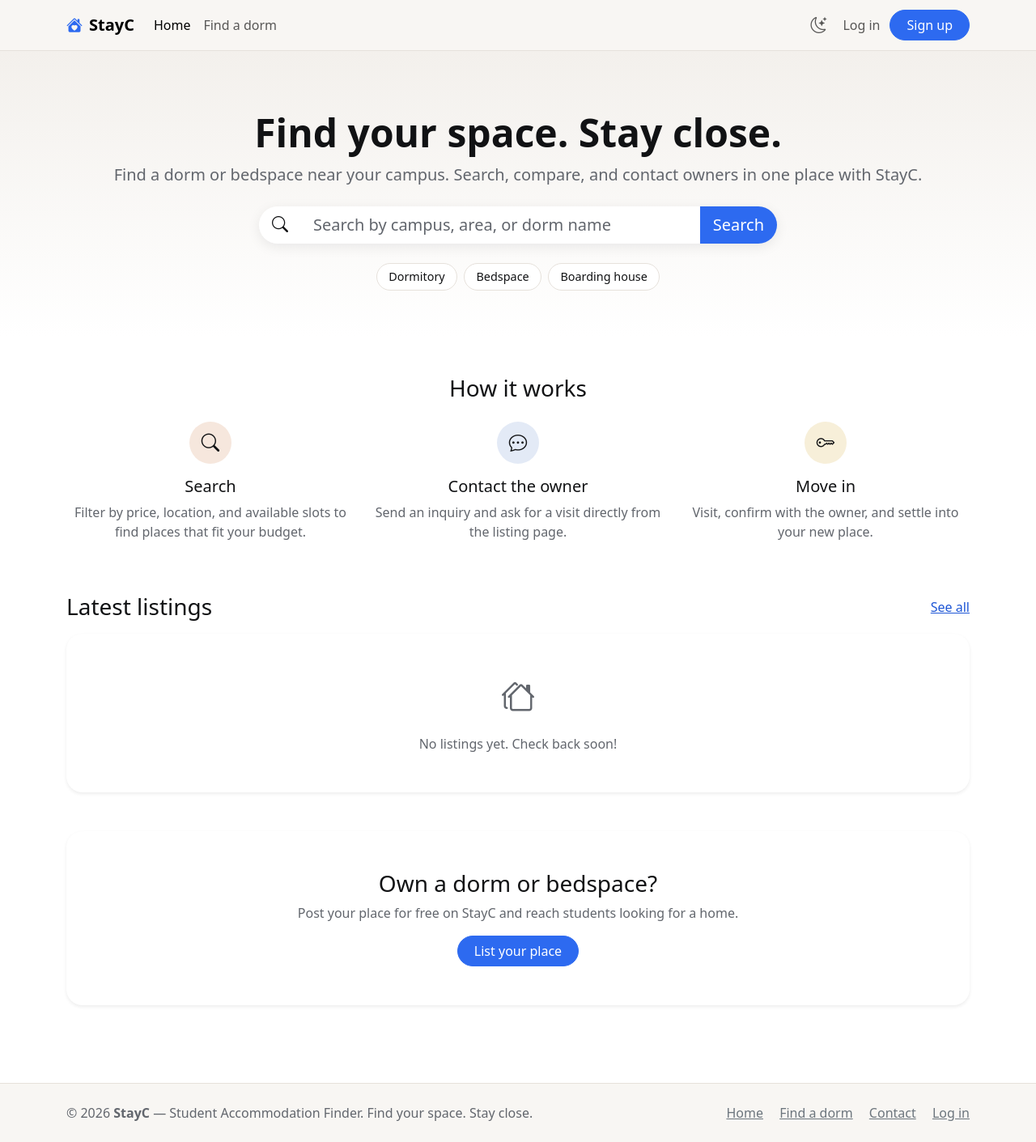
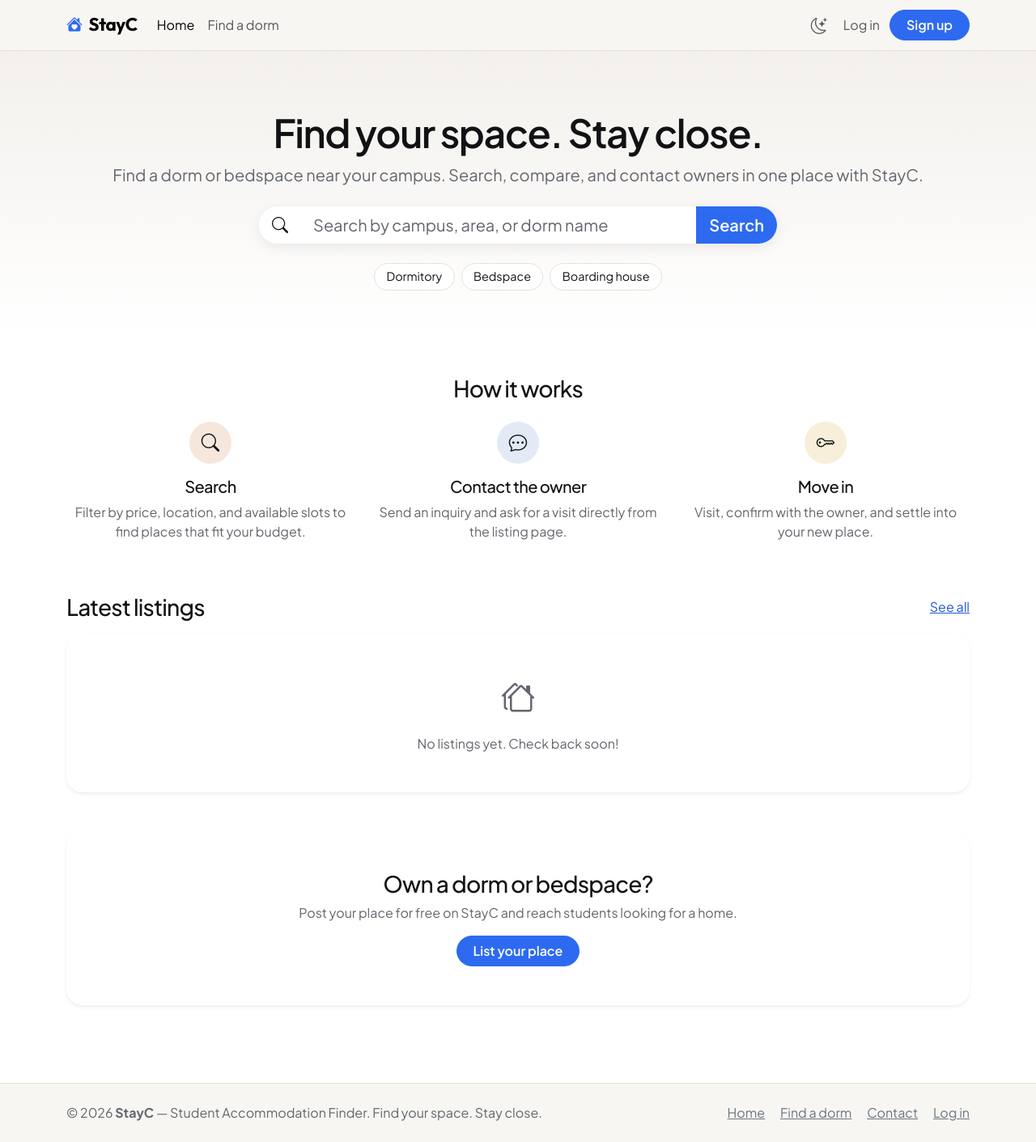
Before and after one commit to chelseabianes28-hue/dormfinder, a PHP site: page / in a window 1280 px wide. Shown: the whole page at 81% size. Run offline with PHP 8.4, Linux system fonts and the light colour scheme; data that the repository does not hold is empty.

Commit message:
Update StayC logo typography, and geometric headers

```diff
--- a/assets/css/style.css
+++ b/assets/css/style.css
@@ -39,11 +39,33 @@
   --bs-link-hover-color-rgb: 23, 69, 171;
 }
 
+/* ---------- Typography Overrides ---------- */
+body {
+  font-family: 'Plus Jakarta Sans', -apple-system, BlinkMacSystemFont, sans-serif;
+  color: var(--bs-body-color);
+}
+
+/* Clean, bold sans-serif headings matching Dribbble layout */
+h1, h2, h3, h4, h5, .hero-title, .serif-heading {
+  font-family: 'Plus Jakarta Sans', -apple-system, BlinkMacSystemFont, sans-serif;
+  font-weight: 700;
+  letter-spacing: -0.03em;
+}
+
+/* Custom Brand Logo Font matching the "Estates" image */
+.navbar-brand {
+  font-family: 'Outfit', sans-serif !important;
+  font-weight: 700 !important;
+  letter-spacing: -0.02em;
+  font-size: 1.4rem;
+}
+
 /* ---------- Buttons, forms, cards ---------- */
 .btn {
   border-radius: 999px;
   padding-left: 1.25rem;
   padding-right: 1.25rem;
+  font-weight: 600;
 }
 
 .btn-primary {
--- a/includes/header.php
+++ b/includes/header.php
@@ -53,6 +53,12 @@ function asset_href(string $path): string
   <meta charset="UTF-8">
   <meta name="viewport" content="width=device-width, initial-scale=1">
   <title><?= e($pageTitle) ?> | StayC — Student Accommodation Finder</title>
+
+  <!-- Google Fonts: Outfit (Logo/Brand) & Plus Jakarta Sans (Headings & Body) -->
+  <link rel="preconnect" href="https://fonts.googleapis.com">
+  <link rel="preconnect" href="https://fonts.gstatic.com" crossorigin>
+  <link href="https://fonts.googleapis.com/css2?family=Outfit:wght@600;700;800&family=Plus+Jakarta+Sans:wght@400;500;600;700;800&display=swap" rel="stylesheet">
+
   <script>
     // Apply the saved theme right away so the page does not flash white.
     (function () {
@@ -75,7 +81,7 @@ function asset_href(string $path): string
   <header>
     <nav class="navbar navbar-expand-lg bg-body-tertiary border-bottom" aria-label="Main navigation">
       <div class="container">
-        <a class="navbar-brand fw-semibold d-flex align-items-center gap-2" href="<?= url('index.php') ?>">
+        <a class="navbar-brand fw-bold d-flex align-items-center gap-2" href="<?= url('index.php') ?>">
           <i class="bi bi-house-heart-fill text-primary" aria-hidden="true"></i> <span>StayC</span>
         </a>
         <button class="navbar-toggler" type="button" data-bs-toggle="collapse"
```
Also changed, not shown: other parts of assets/css/style.css (+36 -0 lines).
